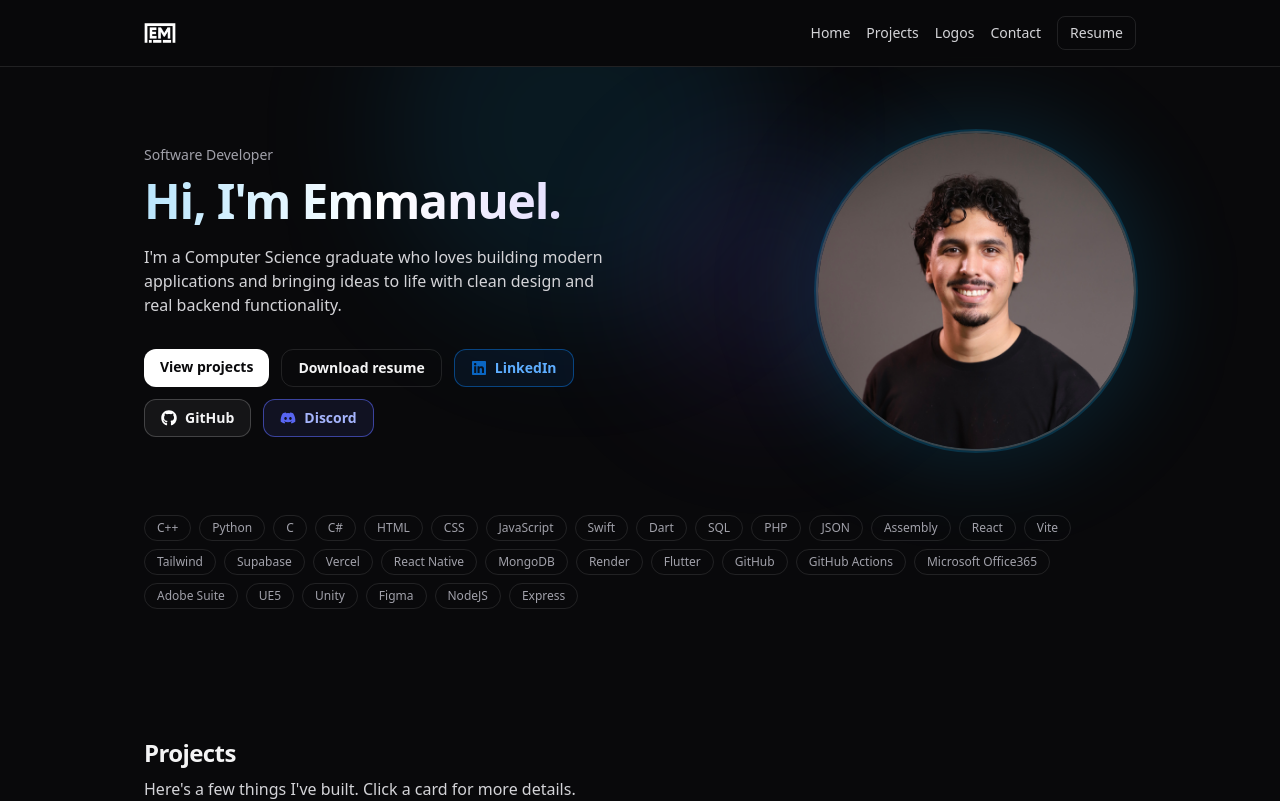
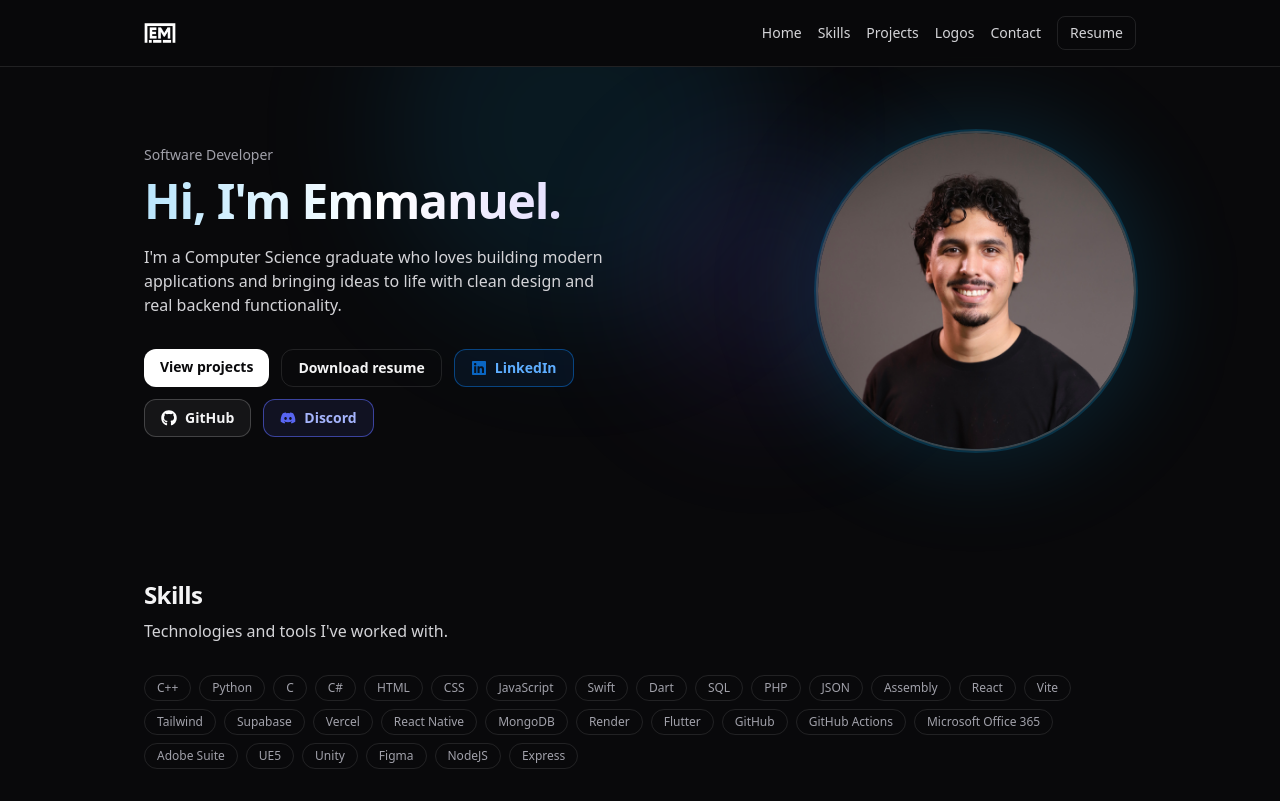
Before and after one commit to eemont/eemont.github.io, a React (Vite) app: page / in a window 1280 px wide. Shown: the top 801 px of the page. Built offline with nearby package versions, Linux system fonts and the light colour scheme.

Commit message:
Added smooth UX. Fixed SKills section.

```diff
--- a/src/App.jsx
+++ b/src/App.jsx
@@ -2,6 +2,7 @@ import Navbar from "./components/Navbar";
 import Footer from "./components/Footer";
 import Hero from "./sections/Hero";
 import Projects from "./sections/Projects";
+import Skills from "./sections/Skills";
 import Logos from "./sections/Logos";
 import Contact from "./sections/Contact";
 
@@ -11,6 +12,7 @@ export default function App() {
       <Navbar />
       <main>
         <Hero />
+        <Skills />
         <Projects />
         <Logos />
         <Contact />
--- a/src/components/Navbar.jsx
+++ b/src/components/Navbar.jsx
@@ -1,48 +1,105 @@
+import { useState } from "react";
+
+const links = [
+  { label: "Home",     href: "#top" },
+  { label: "Skills",   href: "#skills" },
+  { label: "Projects", href: "#projects" },
+  { label: "Logos",    href: "#logos" },
+  { label: "Contact",  href: "#contact" },
+];
+
+const resumeHref =
+  "https://docs.google.com/document/d/18BPKCWXhiGvv7LqWIu_jk13Zie6PvaGT0QFumCX5Jbc/export?format=pdf";
+
+const linkClass =
+  "relative hover:text-white transition-colors duration-200 after:absolute after:bottom-0 after:left-0 after:h-px after:w-0 after:bg-white after:transition-all after:duration-300 hover:after:w-full";
+
+function scrollTo(href) {
+  if (href === "#top") {
+    window.scrollTo({ top: 0, behavior: "smooth" });
+  } else {
+    document.querySelector(href)?.scrollIntoView({ behavior: "smooth" });
+  }
+}
+
 export default function Navbar() {
+  const [open, setOpen] = useState(false);
+
+  const handleClick = (e, href) => {
+    e.preventDefault();
+    scrollTo(href);
+    setOpen(false);
+  };
+
   return (
     <header className="sticky top-0 z-50 border-b border-white/10 bg-zinc-950/80 backdrop-blur">
       <div className="mx-auto flex max-w-5xl items-center justify-between px-4 py-4">
-        <a href="#top" className="flex items-center gap-6 font-semibold tracking-tight">
+        {/* Logo */}
+        <a
+          href="#top"
+          onClick={(e) => handleClick(e, "#top")}
+          className="flex items-center gap-6 font-semibold tracking-tight"
+        >
           <img
             src="/projects/EMlogoWHITE.png"
             alt="Logo"
             className="h-8 w-8 rounded-md transition-opacity duration-200 hover:opacity-80"
           />
         </a>
-        <nav className="flex items-center gap-4 text-sm text-zinc-300">
-          <a
-            className="relative hover:text-white transition-colors duration-200 after:absolute after:bottom-0 after:left-0 after:h-px after:w-0 after:bg-white after:transition-all after:duration-300 hover:after:w-full"
-            href="#top"
-          >
-            Home
-          </a>
 
-          <a
-            className="relative hover:text-white transition-colors duration-200 after:absolute after:bottom-0 after:left-0 after:h-px after:w-0 after:bg-white after:transition-all after:duration-300 hover:after:w-full"
-            href="#projects"
-          >
-            Projects
-          </a>
-
-          <a
-            className="relative hover:text-white transition-colors duration-200 after:absolute after:bottom-0 after:left-0 after:h-px after:w-0 after:bg-white after:transition-all after:duration-300 hover:after:w-full"
-            href="#logos"
-          >
-            Logos
-          </a>
-
-          <a
-            className="relative hover:text-white transition-colors duration-200 after:absolute after:bottom-0 after:left-0 after:h-px after:w-0 after:bg-white after:transition-all after:duration-300 hover:after:w-full"
-            href="#contact"
-          >
-            Contact
-          </a>
-
+        {/* Desktop nav */}
+        <nav className="hidden md:flex items-center gap-4 text-sm text-zinc-300">
+          {links.map(({ label, href }) => (
+            <a
+              key={label}
+              className={linkClass}
+              href={href}
+              onClick={(e) => handleClick(e, href)}
+            >
+              {label}
+            </a>
+          ))}
           <a
             className="rounded-lg border border-white/10 px-3 py-1.5 transition-all duration-200 hover:border-white/20 hover:bg-white/5 hover:text-white"
-            href="https://docs.google.com/document/d/18BPKCWXhiGvv7LqWIu_jk13Zie6PvaGT0QFumCX5Jbc/export?format=pdf"
+            href={resumeHref}
             target="_blank"
             rel="noreferrer"
+          >
+            Resume
+          </a>
+        </nav>
+
+        {/* Hamburger button — mobile only */}
+        <button
+          className="md:hidden flex flex-col justify-center gap-1.5 p-2 text-zinc-300 hover:text-white"
+          onClick={() => setOpen((o) => !o)}
+          aria-label="Toggle menu"
+        >
+          <span className={`block h-0.5 w-5 bg-current transition-all duration-300 ${open ? "translate-y-2 rotate-45" : ""}`} />
+          <span className={`block h-0.5 w-5 bg-current transition-all duration-300 ${open ? "opacity-0" : ""}`} />
+          <span className={`block h-0.5 w-5 bg-current transition-all duration-300 ${open ? "-translate-y-2 -rotate-45" : ""}`} />
+        </button>
+      </div>
+
+      {/* Mobile dropdown */}
+      <div className={`md:hidden overflow-hidden transition-all duration-300 ${open ? "max-h-96 opacity-100" : "max-h-0 opacity-0"}`}>
+        <nav className="flex flex-col gap-1 px-4 pb-4 text-sm text-zinc-300">
+          {links.map(({ label, href }) => (
+            <a
+              key={label}
+              href={href}
+              className="rounded-lg px-3 py-2 hover:bg-white/5 hover:text-white transition-colors duration-200"
+              onClick={(e) => handleClick(e, href)}
+            >
+              {label}
+            </a>
+          ))}
+          <a
+            href={resumeHref}
+            target="_blank"
+            rel="noreferrer"
+            className="mt-1 rounded-lg border border-white/10 px-3 py-2 hover:border-white/20 hover:bg-white/5 hover:text-white transition-all duration-200"
+            onClick={() => setOpen(false)}
           >
             Resume
           </a>
--- a/src/index.css
+++ b/src/index.css
@@ -5,6 +5,11 @@
 @layer base {
   html, body {
     background-color: #09090b;
+    scroll-behavior: smooth;
+  }
+
+  section {
+    scroll-margin-top: 64px;
   }
 }
 
--- a/src/sections/Hero.jsx
+++ b/src/sections/Hero.jsx
@@ -89,52 +89,6 @@ export default function Hero() {
         </div>
       </FadeIn>
 
-      {/* SKILLS TAGS (FULL WIDTH BELOW BOTH) */}
-      <FadeIn className="order-3 md:col-span-2 mt-6 flex flex-wrap gap-2 text-xs text-zinc-400" delay={300}>
-        {[
-          { name: "C++",                url: "https://cplusplus.com/" },
-          { name: "Python",             url: "https://www.python.org/" },
-          { name: "C",                  url: "https://www.c-language.org/" },
-          { name: "C#",                 url: "https://dotnet.microsoft.com/en-us/languages/csharp" },
-          { name: "HTML",               url: "https://developer.mozilla.org/en-US/docs/Web/HTML" },
-          { name: "CSS",                url: "https://developer.mozilla.org/en-US/docs/Web/CSS" },
-          { name: "JavaScript",         url: "https://developer.mozilla.org/en-US/docs/Web/JavaScript" },
-          { name: "Swift",              url: "https://www.swift.org/" },
-          { name: "Dart",               url: "https://dart.dev/" },
-          { name: "SQL",                url: "https://www.w3schools.com/sql/" },
-          { name: "PHP",                url: "https://www.php.net/" },
-          { name: "JSON",               url: "https://www.json.org/" },
-          { name: "Assembly",           url: "https://en.wikipedia.org/wiki/Assembly_language" },
-          { name: "React",              url: "https://react.dev/" },
-          { name: "Vite",               url: "https://vitejs.dev/" },
-          { name: "Tailwind",           url: "https://tailwindcss.com/" },
-          { name: "Supabase",           url: "https://supabase.com/" },
-          { name: "Vercel",             url: "https://vercel.com/" },
-          { name: "React Native",       url: "https://reactnative.dev/" },
-          { name: "MongoDB",            url: "https://www.mongodb.com/" },
-          { name: "Render",             url: "https://render.com/" },
-          { name: "Flutter",            url: "https://flutter.dev/" },
-          { name: "GitHub",             url: "https://github.com/" },
-          { name: "GitHub Actions",     url: "https://github.com/features/actions" },
-          { name: "Microsoft Office365",url: "https://www.microsoft.com/en-us/microsoft-365" },
-          { name: "Adobe Suite",        url: "https://www.adobe.com/creativecloud.html" },
-          { name: "UE5",                url: "https://www.unrealengine.com/" },
-          { name: "Unity",              url: "https://unity.com/" },
-          { name: "Figma",              url: "https://www.figma.com/" },
-          { name: "NodeJS",             url: "https://nodejs.org/" },
-          { name: "Express",            url: "https://expressjs.com/" },
-        ].map(({ name, url }) => (
-          <a
-            key={name}
-            href={url}
-            target="_blank"
-            rel="noreferrer"
-            className="rounded-full border border-white/10 px-3 py-1 transition-all duration-200 hover:border-white/30 hover:bg-white/10 hover:text-zinc-100 hover:-translate-y-0.5 hover:shadow-[0_2px_8px_rgba(255,255,255,0.06)]"
-          >
-            {name}
-          </a>
-        ))}
-      </FadeIn>
     </section>
   );
 }
--- a/src/sections/Skills.jsx
+++ b/src/sections/Skills.jsx
@@ -0,0 +1,64 @@
+import FadeIn from "../components/FadeIn";
+
+const skills = [
+  { name: "C++",                 url: "https://cplusplus.com/" },
+  { name: "Python",              url: "https://www.python.org/" },
+  { name: "C",                   url: "https://www.c-language.org/" },
+  { name: "C#",                  url: "https://dotnet.microsoft.com/en-us/languages/csharp" },
+  { name: "HTML",                url: "https://developer.mozilla.org/en-US/docs/Web/HTML" },
+  { name: "CSS",                 url: "https://developer.mozilla.org/en-US/docs/Web/CSS" },
+  { name: "JavaScript",          url: "https://developer.mozilla.org/en-US/docs/Web/JavaScript" },
+  { name: "Swift",               url: "https://www.swift.org/" },
+  { name: "Dart",                url: "https://dart.dev/" },
+  { name: "SQL",                 url: "https://www.w3schools.com/sql/" },
+  { name: "PHP",                 url: "https://www.php.net/" },
+  { name: "JSON",                url: "https://www.json.org/" },
+  { name: "Assembly",            url: "https://en.wikipedia.org/wiki/Assembly_language" },
+  { name: "React",               url: "https://react.dev/" },
+  { name: "Vite",                url: "https://vitejs.dev/" },
+  { name: "Tailwind",            url: "https://tailwindcss.com/" },
+  { name: "Supabase",            url: "https://supabase.com/" },
+  { name: "Vercel",              url: "https://vercel.com/" },
+  { name: "React Native",        url: "https://reactnative.dev/" },
+  { name: "MongoDB",             url: "https://www.mongodb.com/" },
+  { name: "Render",              url: "https://render.com/" },
+  { name: "Flutter",             url: "https://flutter.dev/" },
+  { name: "GitHub",              url: "https://github.com/" },
+  { name: "GitHub Actions",      url: "https://github.com/features/actions" },
+  { name: "Microsoft Office 365",url: "https://www.microsoft.com/en-us/microsoft-365" },
+  { name: "Adobe Suite",         url: "https://www.adobe.com/creativecloud.html" },
+  { name: "UE5",                 url: "https://www.unrealengine.com/" },
+  { name: "Unity",               url: "https://unity.com/" },
+  { name: "Figma",               url: "https://www.figma.com/" },
+  { name: "NodeJS",              url: "https://nodejs.org/" },
+  { name: "Express",             url: "https://expressjs.com/" },
+];
+
+export default function Skills() {
+  return (
+    <section id="skills" className="mx-auto max-w-5xl px-4 py-16">
+      <FadeIn>
+        <h2 className="text-2xl font-bold tracking-tight">Skills</h2>
+        <p className="mt-2 text-zinc-300">
+          Technologies and tools I've worked with.
+        </p>
+      </FadeIn>
+
+      <FadeIn delay={100}>
+        <div className="mt-8 flex flex-wrap gap-2 text-xs text-zinc-400">
+          {skills.map(({ name, url }) => (
+            <a
+              key={name}
+              href={url}
+              target="_blank"
+              rel="noreferrer"
+              className="rounded-full border border-white/10 px-3 py-1 transition-all duration-200 hover:border-white/30 hover:bg-white/10 hover:text-zinc-100 hover:-translate-y-0.5 hover:shadow-[0_2px_8px_rgba(255,255,255,0.06)]"
+            >
+              {name}
+            </a>
+          ))}
+        </div>
+      </FadeIn>
+    </section>
+  );
+}
```
